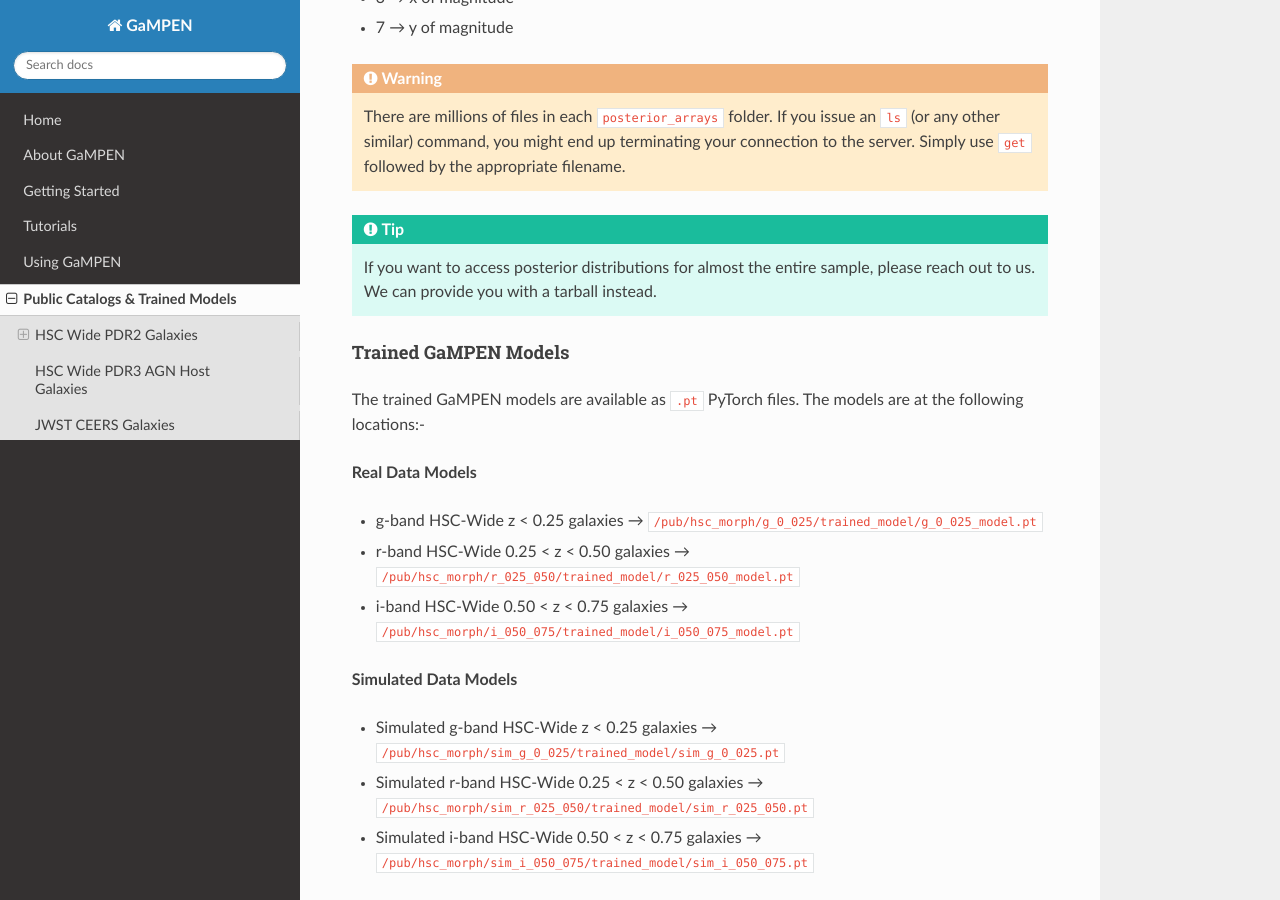
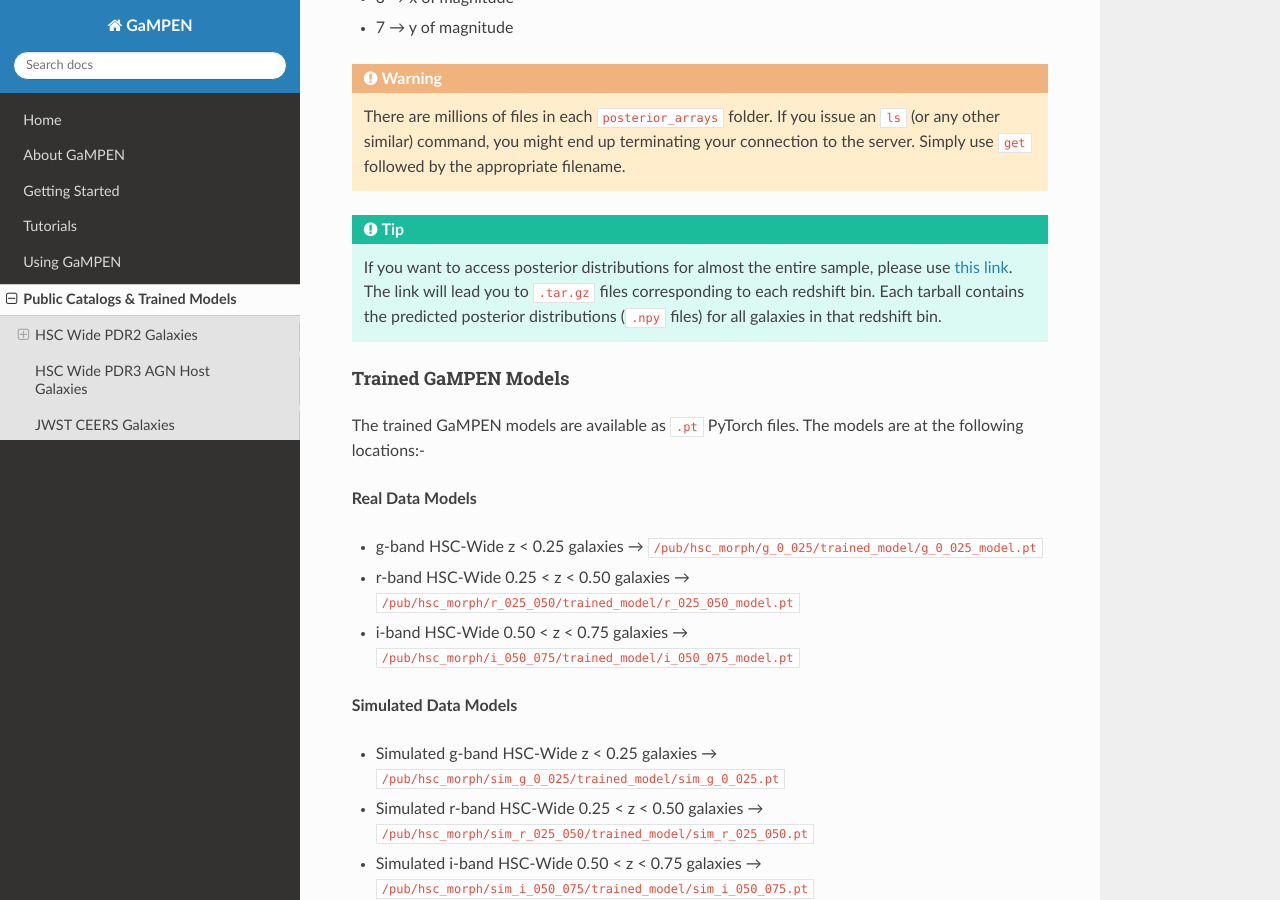
Before and after one commit to aritraghsh09/GaMPEN, a Sphinx documentation site: the page built from docs/source/Public_data.md, in a window 1280 px wide and 900 px high, scrolled down 4023 px. Built offline with Sphinx 7.4.7 and the Read the Docs theme 2.0.0, drawn with Linux system fonts in a browser that asks for light colours; pages that are not in the unit, such as notebooks, are missing from menus.

Commit message:
Adding link to tarballs for posterior distributions

```diff
--- a/docs/source/Public_data.md
+++ b/docs/source/Public_data.md
@@ -155,8 +155,9 @@ you might end up terminating your connection to the server. Simply use `get` fol
 :::
 
 :::{tip}
-If you want to access posterior distributions for almost the entire sample, please reach out to us. We can provide you
-with a tarball instead.
+If you want to access posterior distributions for almost the entire sample, please use [this link](https://epyc.astro.washington.edu/~aritrag/). The link will lead you to `.tar.gz` files corresponding to each
+redshift bin. Each tarball contains the predicted posterior distributions (`.npy` files) for all galaxies
+in that redshift bin.
 :::
 
 
```
